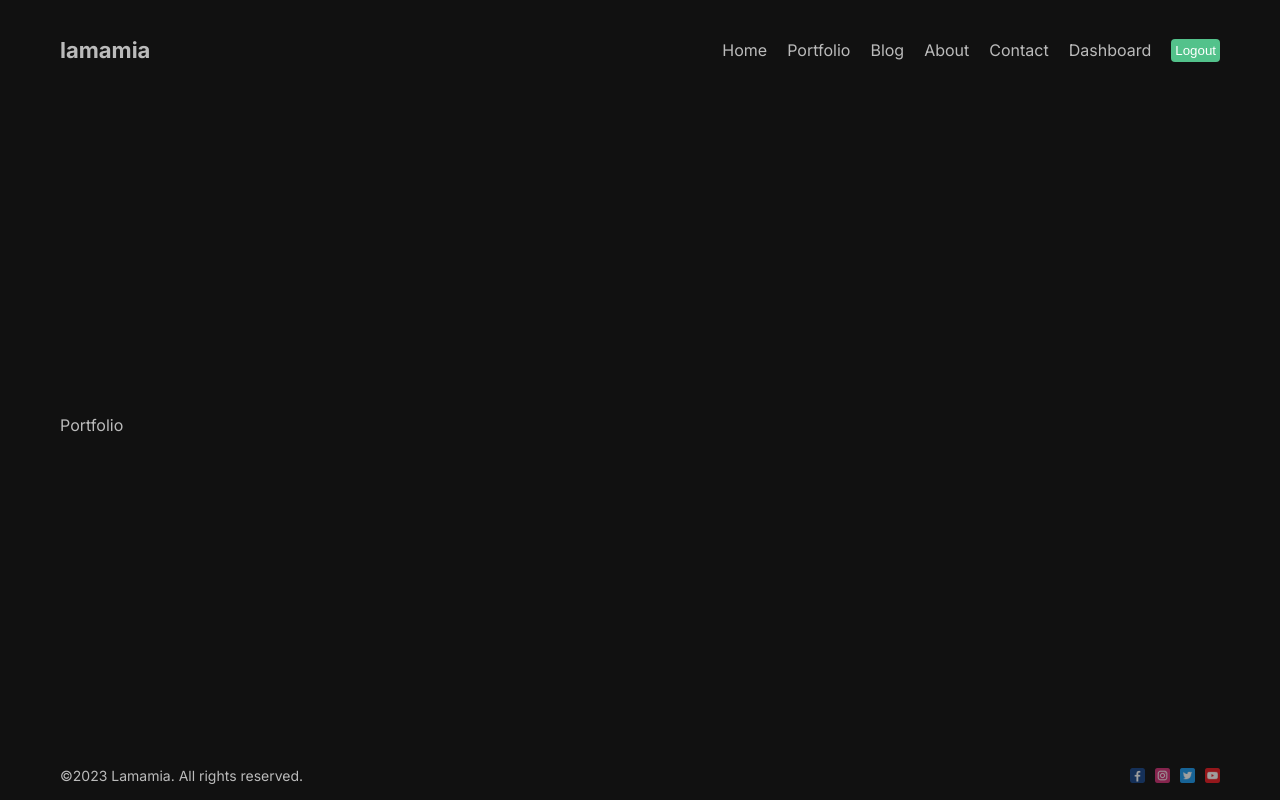
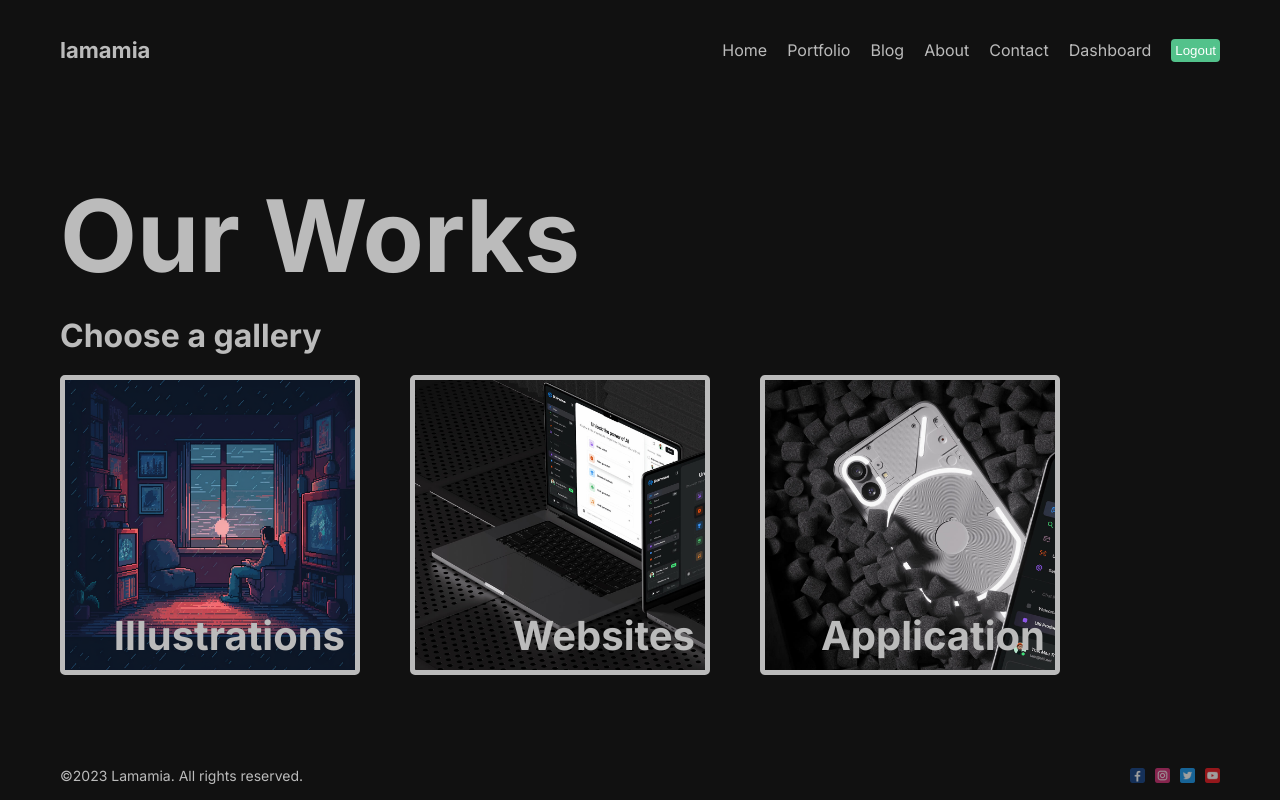
Before and after one commit to RaiseOnce/design-app, a Next.js app: page /portfolio in a window 1280 px wide. Built offline with nearby package versions, Linux system fonts and the light colour scheme.

Commit message:
portfolio is done

```diff
--- /dev/null
+++ b/src/app/portfolio/layout.tsx
@@ -0,0 +1,13 @@
+import React from 'react'
+import styles from './page.module.scss'
+
+const layout = ({ children }: { children: React.ReactNode }) => {
+  return (
+    <div>
+      <h1 className={styles.mainTitle}>Our Works</h1>
+      {children}
+    </div>
+  )
+}
+
+export default layout
--- a/src/app/portfolio/page.module.scss
+++ b/src/app/portfolio/page.module.scss
@@ -0,0 +1,35 @@
+@import '../../styles/base';
+
+.mainTitle {
+  font-size: 100px;
+}
+
+.selectTitle {
+  margin: 20px 0;
+}
+
+.items {
+  display: flex;
+  gap: 50px;
+}
+
+.item {
+  border: 5px solid $color-gray;
+  border-radius: 5px;
+  width: 300px;
+  height: 300px;
+  position: relative;
+  background-size: cover;
+
+  &:hover .title {
+    color: $color-green;
+  }
+}
+
+.title {
+  position: absolute;
+  right: 10px;
+  bottom: 10px;
+  font-size: 40px;
+  font-weight: bold;
+}
--- a/src/app/portfolio/page.tsx
+++ b/src/app/portfolio/page.tsx
@@ -1,8 +1,26 @@
 import React from 'react'
 import styles from './page.module.scss'
+import Link from 'next/link'
+import { portfolioItems } from '@/constants'
 
 const Portfolio = () => {
-  return <div>Portfolio</div>
+  return (
+    <div className={styles.portfolio}>
+      <h1 className={styles.selectTitle}>Choose a gallery</h1>
+      <div className={styles.items}>
+        {portfolioItems.map((item) => (
+          <Link
+            key={item.id}
+            href={item.url}
+            className={styles.item}
+            style={{ backgroundImage: item.bg }}
+          >
+            <span className={styles.title}>{item.title}</span>
+          </Link>
+        ))}
+      </div>
+    </div>
+  )
 }
 
 export default Portfolio
--- a/src/constants/index.ts
+++ b/src/constants/index.ts
@@ -53,3 +53,24 @@ export const socials = [
     url: '/4.png',
   },
 ]
+
+export const portfolioItems = [
+  {
+    id: 1,
+    title: 'Illustrations',
+    url: '/portfolio/illustrations',
+    bg: "url('/illustration.png')",
+  },
+  {
+    id: 2,
+    title: 'Websites',
+    url: '/portfolio/websites',
+    bg: "url('/websites.jpg')",
+  },
+  {
+    id: 3,
+    title: 'Application',
+    url: '/portfolio/application',
+    bg: "url('/apps.jpg')",
+  },
+]
```
